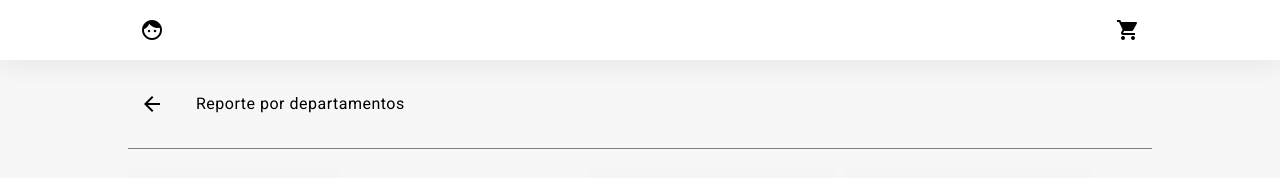
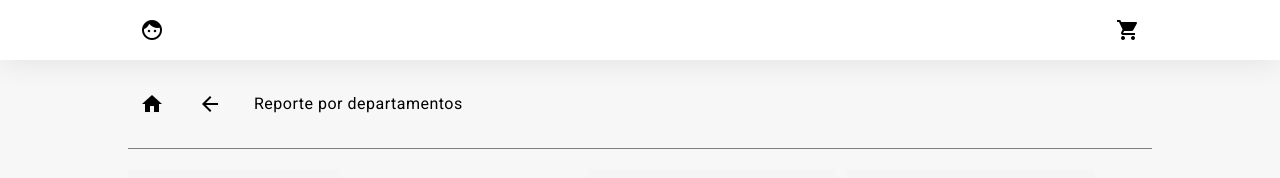
Before and after one commit to bdmtnz/TesAmerica.Front, an Angular app: page /department in a window 1280 px wide. Shown: the top 178 px of the page. Built offline with nearby package versions, Linux system fonts and the light colour scheme.

Commit message:
Advanced breadcrumbs

```diff
--- a/src/app/shared/components/breadcrumb/breadcrumb.component.html
+++ b/src/app/shared/components/breadcrumb/breadcrumb.component.html
@@ -1,12 +1,21 @@
 <div class="breadcrumb-selector">
     <div class="elements">
-        <div class="button">
+        <div class="buttons">
             <button
                 mat-icon-button
-                (click)="goBack()"
+                (click)="goHome()"
             >
-                <mat-icon>arrow_back</mat-icon>
+                <mat-icon>home</mat-icon>
             </button>
+            @if (showBack) {
+                <button
+                    mat-icon-button
+
+                    (click)="goBack()"
+                >
+                    <mat-icon>arrow_back</mat-icon>
+                </button>
+            }
         </div>
         <div class="label">
             <h4>{{title}}</h4>
--- a/src/app/shared/components/breadcrumb/breadcrumb.component.scss
+++ b/src/app/shared/components/breadcrumb/breadcrumb.component.scss
@@ -8,6 +8,11 @@
         gap: 20px;
         border-bottom: 1px solid gray;
 
+        .buttons {
+            display: flex;
+            gap: 10px;
+        }
+
         h4 {
             margin: 0;
         }
--- a/src/app/shared/components/breadcrumb/breadcrumb.component.ts
+++ b/src/app/shared/components/breadcrumb/breadcrumb.component.ts
@@ -3,6 +3,7 @@ import { MatButtonModule } from '@angular/material/button';
 import { MatIconModule } from '@angular/material/icon';
 import { PathTitle } from '../../models/utils';
 import { Location } from '@angular/common';
+import { Router } from '@angular/router';
 
 @Component({
   selector: 'app-breadcrumb',
@@ -16,15 +17,27 @@ import { Location } from '@angular/common';
 })
 export class BreadcrumbComponent implements DoCheck{
   title: string = ''
+  path: string = ''
 
-  constructor(private readonly location: Location) {
+  constructor(
+    private readonly location: Location,
+    private readonly router: Router
+  ) { }
+
+  ngDoCheck(): void {
+    this.path = window.location.pathname
+    this.title = PathTitle[this.path]
   }
 
-  ngDoCheck(): void {
-    this.title = PathTitle[window.location.pathname]
+  get showBack() {
+    return this.path === '/' ? false : true
   }
 
   goBack() {
     this.location.back()
   }
+
+  goHome() {
+    this.router.navigateByUrl('/')
+  }
 }
```
